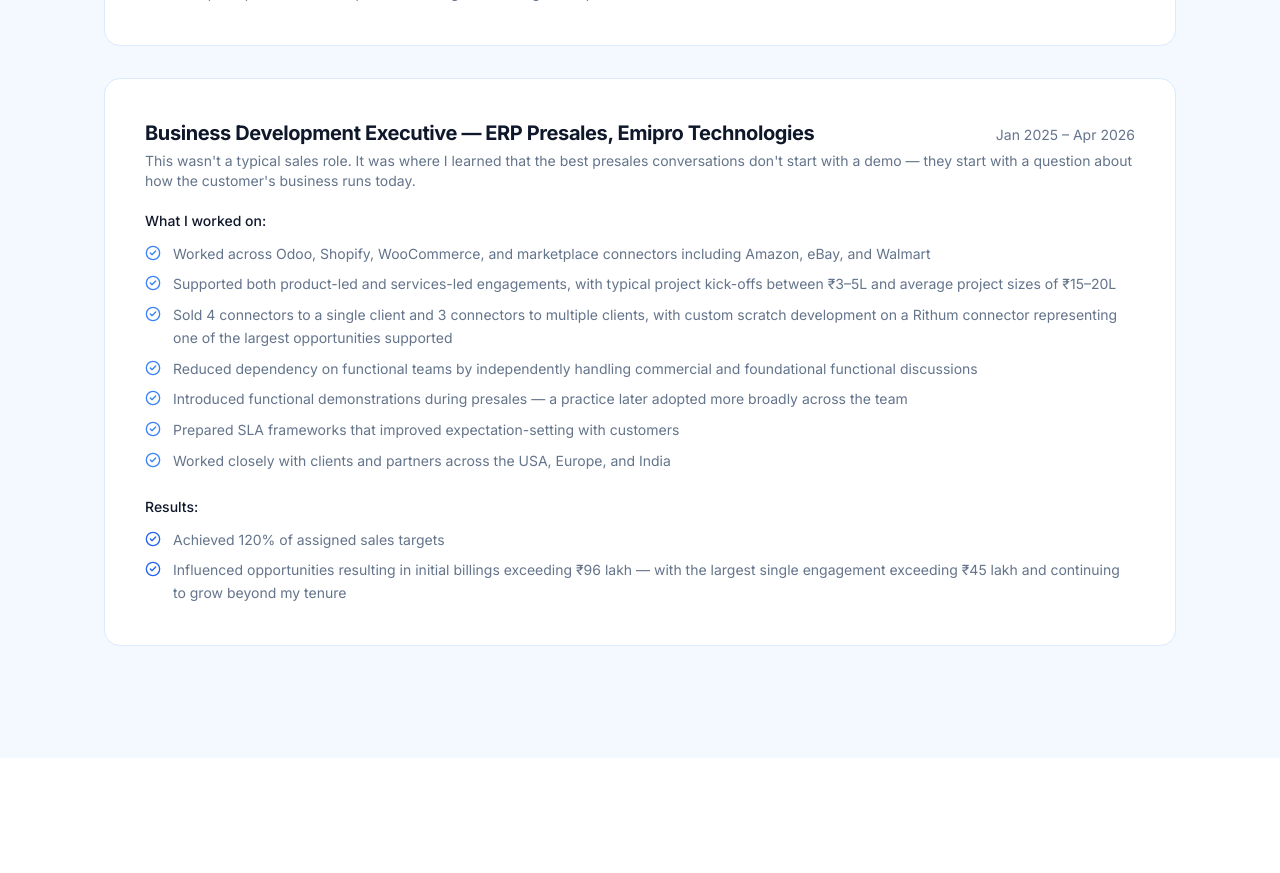
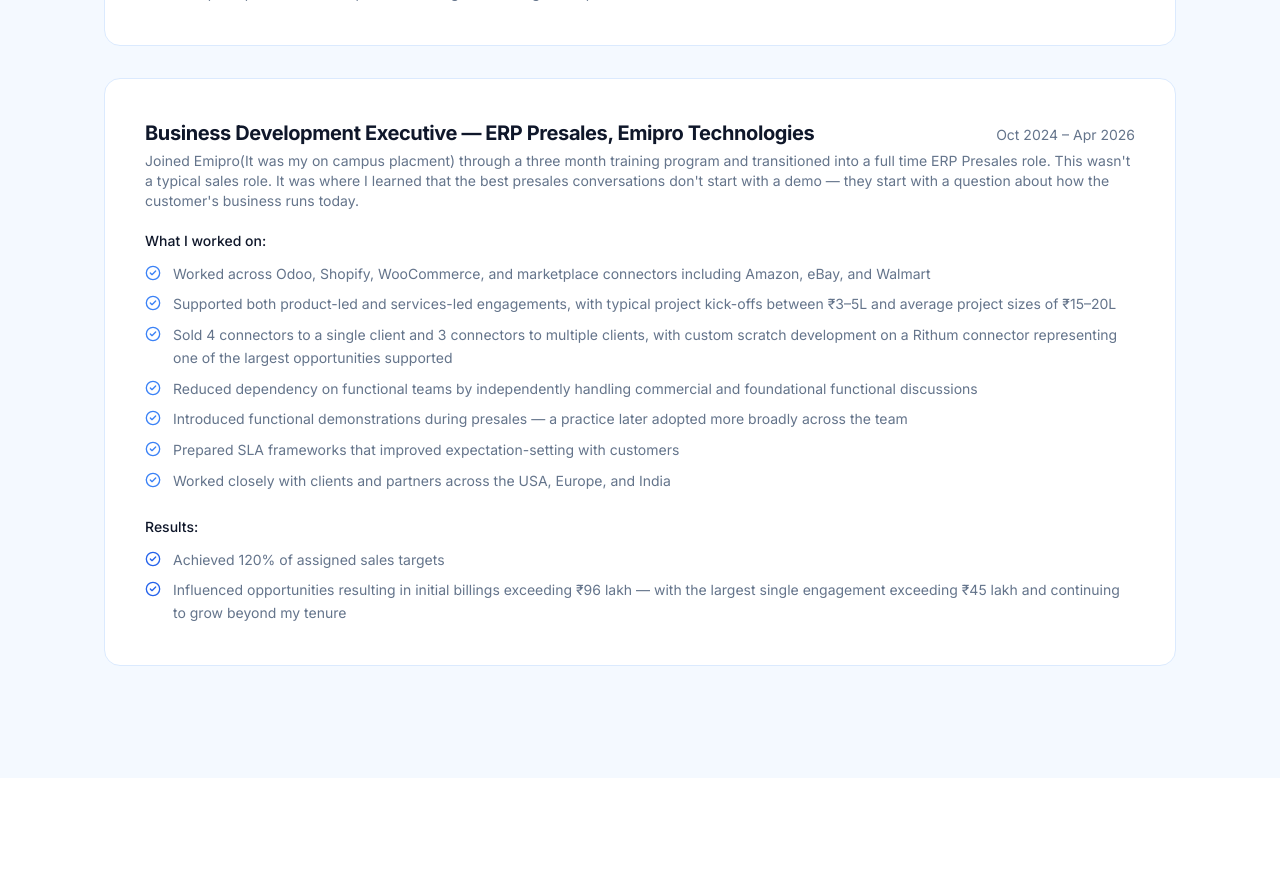
Before and after one commit to anujs015/Anuj-website, a Next.js app: page / in a window 1280 px wide. Shown: the part 3840-4713 px from the top of the page. Built offline with nearby package versions, Linux system fonts and the light colour scheme; a web font is replaced by a local one.

Commit message:
Update Experience.tsx

```diff
--- a/components/Experience.tsx
+++ b/components/Experience.tsx
@@ -85,10 +85,10 @@
             <h3 className="font-display font-bold text-xl text-text">
               Business Development Executive — ERP Presales, Emipro Technologies
             </h3>
-            <span className="text-sm text-grey">Jan 2025 – Apr 2026</span>
+            <span className="text-sm text-grey">Oct 2024 – Apr 2026</span>
           </div>
           <p className="text-grey text-sm mb-5">
-            This wasn&apos;t a typical sales role. It was where I learned that
+            Joined Emipro(It was my on campus placment) through a three month training program and transitioned into a full time ERP Presales role. This wasn&apos;t a typical sales role. It was where I learned that
             the best presales conversations don&apos;t start with a demo —
             they start with a question about how the customer&apos;s business
             runs today.
```
